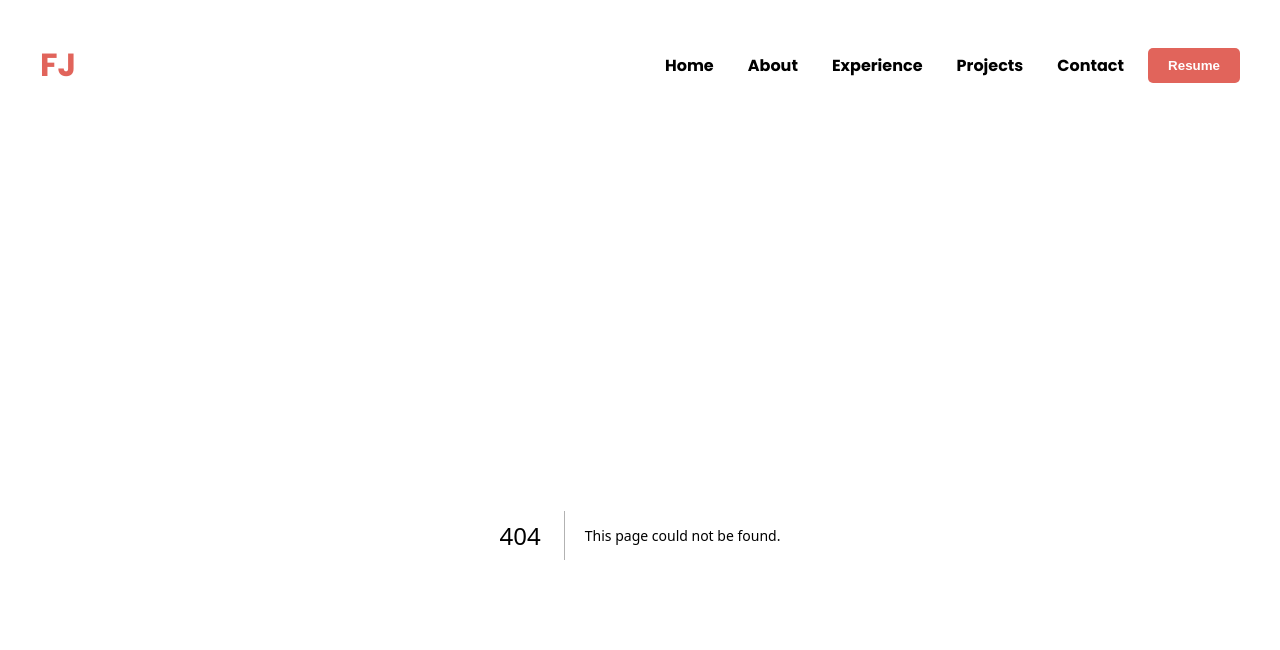
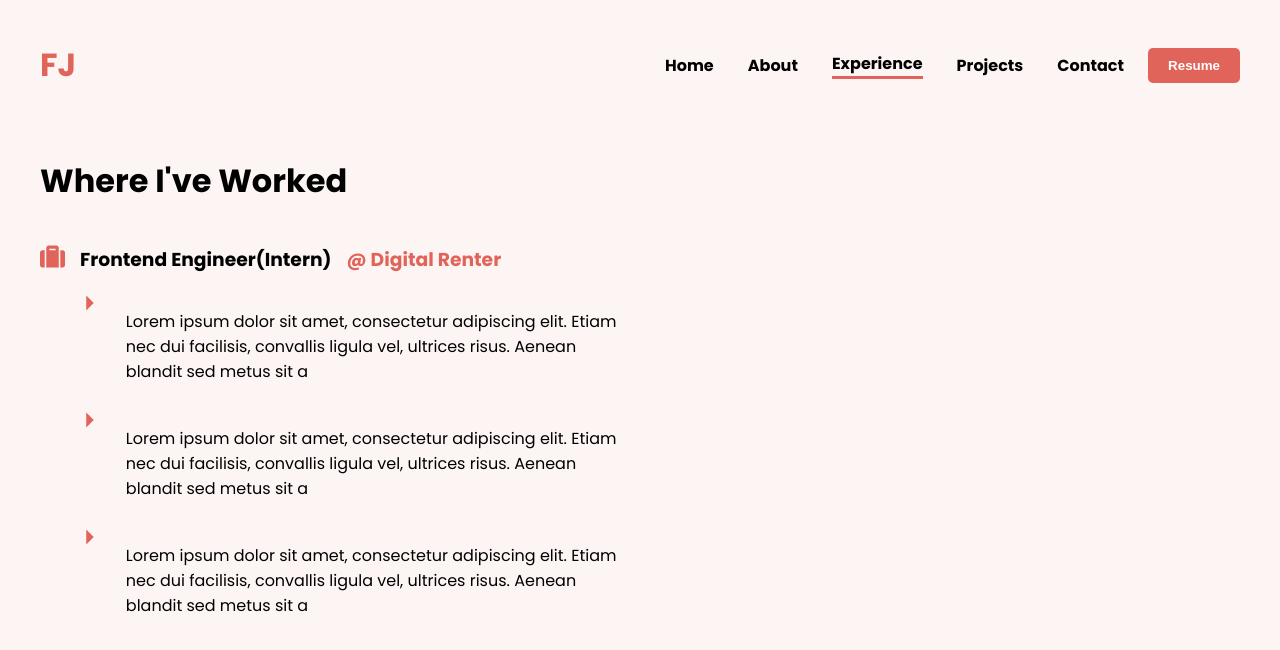
Before and after one commit to Fomonyuytar-Joseph/Portfolio, a Next.js app: page /experience in a window 1280 px wide. Before the commit this address had no page. Shown: the top 650 px of the page. Built offline with nearby package versions, Linux system fonts and the light colour scheme.

Commit message:
add contact page

```diff
--- a/components/Navbar.tsx
+++ b/components/Navbar.tsx
@@ -12,15 +12,37 @@ const Navbar = () => {
       <h1>FJ</h1>
 
       <nav>
-        <Link href="/" className={currentRoute === "/" ? styles.active : styles.nonActive}>
+        <Link
+          href="/"
+          className={currentRoute === "/" ? styles.active : styles.nonActive}
+        >
           Home
         </Link>
-        <Link href="/about" className={currentRoute === "/about" ? styles.active : styles.nonActive}>
+        <Link
+          href="/about"
+          className={
+            currentRoute === "/about" ? styles.active : styles.nonActive
+          }
+        >
           About
         </Link>
-        <Link href="">Experience</Link>
+        <Link
+          href="/experience"
+          className={
+            currentRoute === "/experience" ? styles.active : styles.nonActive
+          }
+        >
+          Experience
+        </Link>
         <Link href="">Projects</Link>
-        <Link href="">Contact</Link>
+        <Link
+          href="/contact"
+          className={
+            currentRoute === "/contact" ? styles.active : styles.nonActive
+          }
+        >
+          Contact
+        </Link>
         <button className={styles.grid__button}>Resume</button>
       </nav>
     </header>
--- a/package.json
+++ b/package.json
@@ -9,6 +9,10 @@
     "lint": "next lint"
   },
   "dependencies": {
+    "@fortawesome/fontawesome-svg-core": "^6.2.1",
+    "@fortawesome/free-regular-svg-icons": "^6.2.1",
+    "@fortawesome/free-solid-svg-icons": "^6.2.1",
+    "@fortawesome/react-fontawesome": "^0.2.0",
     "next": "13.0.4",
     "react": "18.2.0",
     "react-dom": "18.2.0",
--- /dev/null
+++ b/pages/experience.tsx
@@ -0,0 +1,55 @@
+import React from 'react'
+import { FaSuitcase } from "react-icons/fa";
+import { GoTriangleRight } from "react-icons/go";
+import styles from "../styles/Experience.module.css"
+const Experience = () => {
+  return (
+    <div>
+      <h1>Where I've Worked</h1>
+
+      <div>
+        <div className={styles.position}>
+          <span>
+            <FaSuitcase color="#e1645b" size={25} />
+          </span>
+          <h3 style={{ fontWeight: "bold" }}>Frontend Engineer(Intern)</h3>
+          <h3 style={{ fontWeight: "bold", color: "#e1645b" }}>
+            @ Digital Renter
+          </h3>
+        </div>
+
+        <div>
+          <div className={styles.postionDetails}>
+            <span className={styles.postionIcon}>
+              <GoTriangleRight color="#e1645b" size={20} />
+            </span>
+            <p className={styles.postionText}>
+              Lorem ipsum dolor sit amet, consectetur adipiscing elit. Etiam nec
+              dui facilisis, convallis ligula vel, ultrices risus. Aenean
+              blandit sed metus sit a
+            </p>
+            <span className={styles.postionIcon}>
+              <GoTriangleRight color="#e1645b" size={20} />
+            </span>
+            <p className={styles.postionText}>
+              Lorem ipsum dolor sit amet, consectetur adipiscing elit. Etiam nec
+              dui facilisis, convallis ligula vel, ultrices risus. Aenean
+              blandit sed metus sit a
+            </p>
+            <span className={styles.postionIcon}>
+              <GoTriangleRight color="#e1645b" size={20} />
+            </span>
+            <p className={styles.postionText}>
+              Lorem ipsum dolor sit amet, consectetur adipiscing elit. Etiam nec
+              dui facilisis, convallis ligula vel, ultrices risus. Aenean
+              blandit sed metus sit a
+            </p>
+          </div>
+
+        </div>
+      </div>
+    </div>
+  );
+}
+
+export default Experience
--- /dev/null
+++ b/styles/Experience.module.css
@@ -0,0 +1,26 @@
+.position{
+    display: flex;
+    align-items: center;
+    gap:15px;
+    }
+
+ .postionDetails{
+    display: grid;
+    grid-template-columns: repeat(12,1fr);
+    grid-template-rows: repeat(12,1fr);
+    width: 550px;
+    height: 200px;
+    margin-left:40px;
+    gap:10px
+
+ }
+
+ .positionIcon{
+    grid-column: 1/span 1;
+    grid-row: span 1;
+   }
+
+   .postionText{
+    grid-column: 2/span 12 ;
+
+   }
--- /dev/null
+++ b/styles/MessageField.module.css
@@ -0,0 +1,5 @@
+.messageInput{
+    padding: 20px;
+    border: 1px solid #ddd;
+    border-radius: 4px;
+}
```
Also changed, not shown: components/InputField.tsx (added, +18 -0 lines), components/MessageField.tsx (added, +12 -0 lines), pages/contact.tsx (added, +31 -0 lines), styles/InputField.module.css (added, +8 -0 lines), pages/projects.tsx (added), styles/Contact.module.css (added), 1 other file (tests, documents, lock files or other folders).
